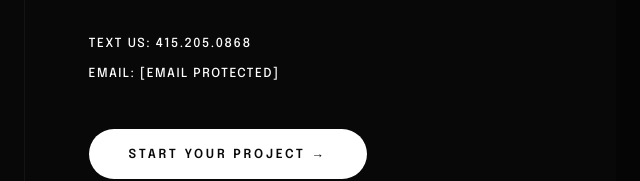
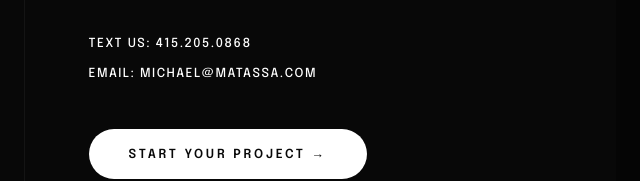
Before and after one commit to AiAuteurs/matassa-agency, a website: page index.html in a window 1280 px wide. Shown: the part 2457-2638 px from the top of the page, 616-1256 px from the left. Drawn offline with Linux system fonts and the light colour scheme; a web font is replaced by a local one.

Commit message:
Update index.html

```diff
--- a/index.html
+++ b/index.html
@@ -558,7 +558,7 @@
         <p style="font-size:0.92rem; line-height:1.85; font-weight:300; color:#ffffff; max-width:420px; margin-bottom:2rem;">Tell us what you're working on. We respond quickly, personally, and without pressure. Fill out the brief below or text us directly.</p>
         <div style="font-size:0.78rem; font-weight:500; letter-spacing:0.12em; color:#ffffff; line-height:2.4; text-transform:uppercase;">
           <div>Text us: 415.205.0868</div>
-          <div>Email: <a href="/cdn-cgi/l/email-protection" class="__cf_email__" data-cfemail="0e63676d666f6b624e636f7a6f7d7d6f206d6163">[email&#160;protected]</a></div>
+          <div>Email: michael&#64;matassa&#46;com</div>
         </div>
       </div>
       <a href="#contact" style="display:inline-block; margin-top:2.5rem; font-size:0.78rem; font-weight:600; letter-spacing:0.22em; text-transform:uppercase; color:#080808; background:#ffffff; padding:1.1rem 2.5rem; text-decoration:none; align-self:flex-start; border-radius:999px;">Start Your Project →</a>
@@ -606,7 +606,7 @@
         <p>Send us your script, brand assets, and deadline. First cut lands 48 hours after brief approval.</p>
         <div class="contact-detail">
           <div class="contact-detail-item"><span class="contact-detail-label">Text</span><span class="contact-detail-value">415.205.0868</span></div>
-          <div class="contact-detail-item"><span class="contact-detail-label">Email</span><span class="contact-detail-value"><a href="/cdn-cgi/l/email-protection" class="__cf_email__" data-cfemail="f29f9b919a93979eb29f938693818193dc919d9f">[email&#160;protected]</a></span></div>
+          <div class="contact-detail-item"><span class="contact-detail-label">Email</span><span class="contact-detail-value">michael&#64;matassa&#46;com</span></div>
         </div>
         <p style="margin-top:2rem; font-size:0.78rem; font-weight:300; color:#ffffff; line-height:1.7; border-left:2px solid var(--sage); padding-left:1rem;">Traditional Craft. Cinematic A.I.<br>Los Angeles · Bangkok · Any Time Zone</p>
       </div>
@@ -639,7 +639,7 @@
         <p>Tell us your brand, your audience, what you want people to feel. We develop the concept and produce the spot. Concepting quoted separately before anything begins.</p>
         <div class="contact-detail">
           <div class="contact-detail-item"><span class="contact-detail-label">Text</span><span class="contact-detail-value">415.205.0868</span></div>
-          <div class="contact-detail-item"><span class="contact-detail-label">Email</span><span class="contact-detail-value"><a href="/cdn-cgi/l/email-protection" class="__cf_email__" data-cfemail="dab7b3b9b2bbbfb69ab7bbaebba9a9bbf4b9b5b7">[email&#160;protected]</a></span></div>
+          <div class="contact-detail-item"><span class="contact-detail-label">Email</span><span class="contact-detail-value">michael&#64;matassa&#46;com</span></div>
         </div>
         <p style="margin-top:2rem; font-size:0.78rem; font-weight:300; color:#ffffff; line-height:1.7; border-left:2px solid var(--sage); padding-left:1rem;">Traditional Craft. Cinematic A.I.<br>Los Angeles · Bangkok · Any Time Zone</p>
       </div>
@@ -668,7 +668,7 @@
         <p>Michael embeds with your team as a senior creative editor and cinematic A.I. storyteller. Monthly retainer or project basis. LA and Bangkok time zones. No downtime.</p>
         <div class="contact-detail">
           <div class="contact-detail-item"><span class="contact-detail-label">Text</span><span class="contact-detail-value">415.205.0868</span></div>
-          <div class="contact-detail-item"><span class="contact-detail-label">Email</span><span class="contact-detail-value"><a href="/cdn-cgi/l/email-protection" class="__cf_email__" data-cfemail="acc1c5cfc4cdc9c0ecc1cdd8cddfdfcd82cfc3c1">[email&#160;protected]</a></span></div>
+          <div class="contact-detail-item"><span class="contact-detail-label">Email</span><span class="contact-detail-value">michael&#64;matassa&#46;com</span></div>
         </div>
         <p style="margin-top:2rem; font-size:0.78rem; font-weight:300; color:#ffffff; line-height:1.7; border-left:2px solid var(--sage); padding-left:1rem;">Traditional Craft. Cinematic A.I.<br>Los Angeles · Bangkok · Any Time Zone</p>
       </div>
@@ -813,7 +813,7 @@
 
 
 
-<script data-cfasync="false" src="/cdn-cgi/scripts/5c5dd728/cloudflare-static/email-decode.min.js"></script><script data-cfasync="false" src="/cdn-cgi/scripts/5c5dd728/cloudflare-static/email-decode.min.js"></script><script>
+<script data-cfasync="false" src="/cdn-cgi/scripts/5c5dd728/cloudflare-static/email-decode.min.js"></script><script>
   const HOME_SLUGS = {
     '1163670558': 'samsara',
     '188564409': 'levis',
```
